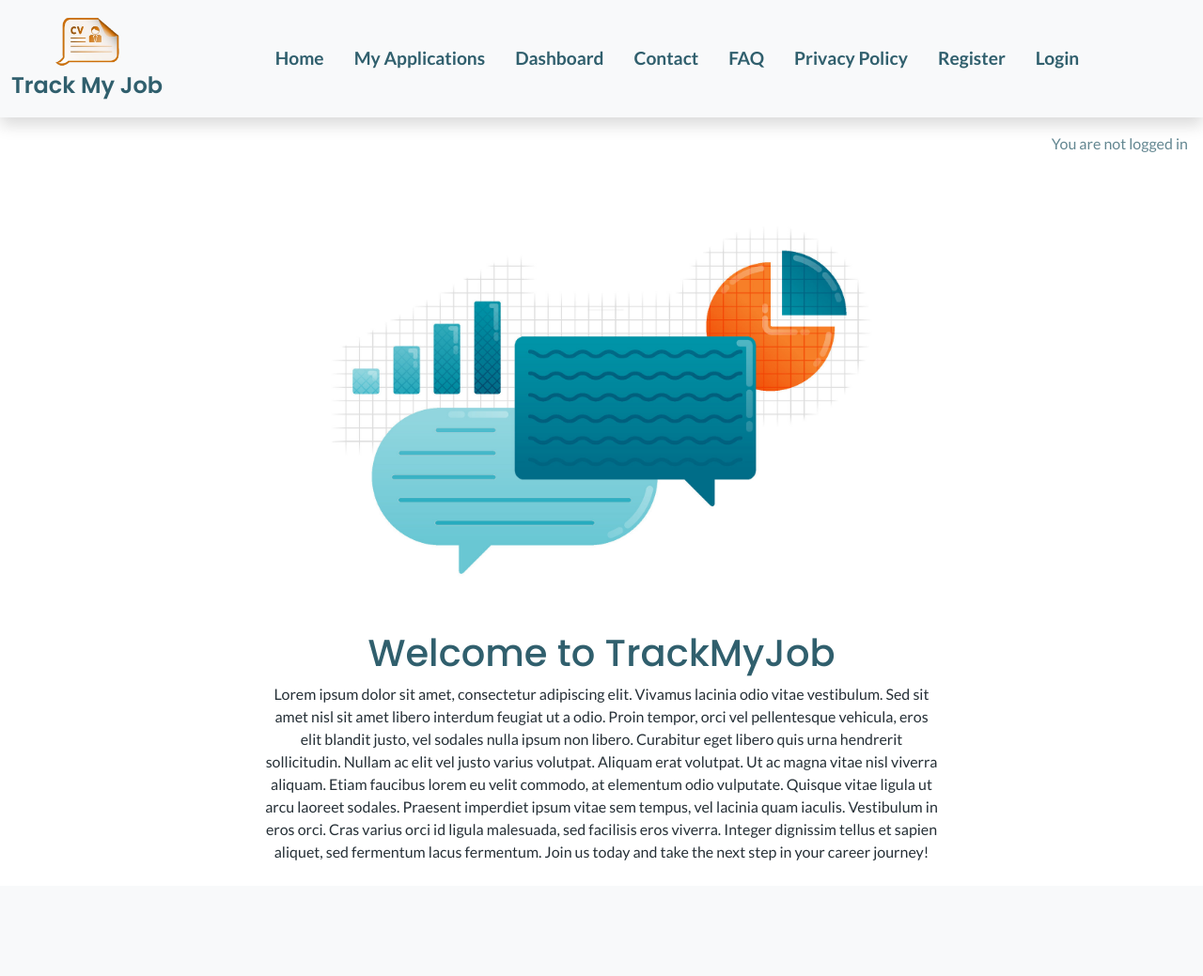
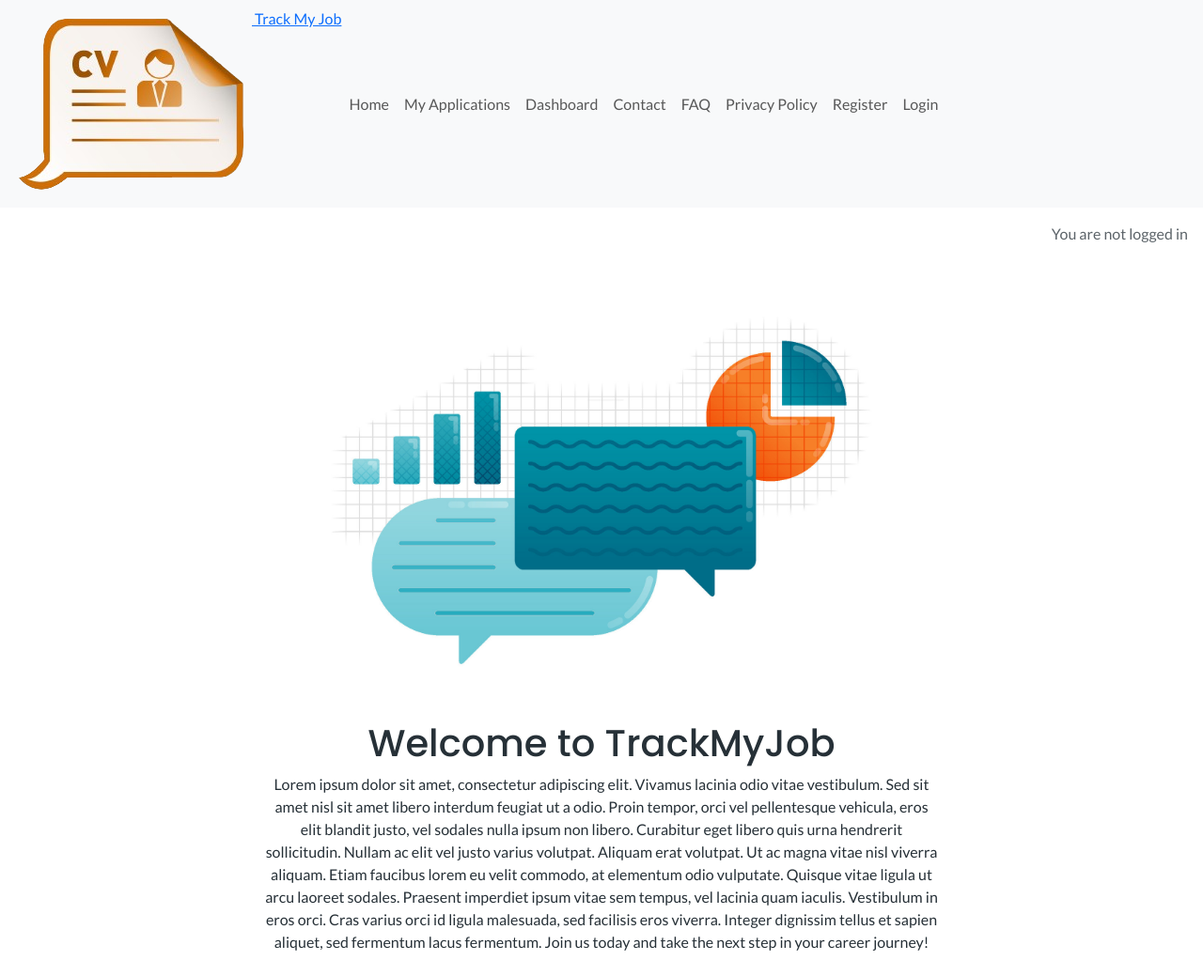
Before and after one commit to Tamas-Gavlider/2410-hackhaton-team5, a Django app: page / in a window 1280 px wide. Shown: the whole page at 94% size. Before the commit the page ends 916 px from the top, so only its background shows below. Run offline with Django 5.2, Linux system fonts and the light colour scheme; some libraries are stand-ins or nearby versions.

Commit message:
Revert "style: add styling to navbar"
This reverts commit 1926b0db4f05c00e439f5cd424b7f0fe26d6b8f3.

```diff
--- a/static/css/base.css
+++ b/static/css/base.css
@@ -25,41 +25,6 @@ body {
   font-family: "Lato", serif;
 }
 
-h1, h2, h3,
-.logo-text {
-  color: var(--dark-turqouise);
+h1, h2, h3 {
   font-family: "Poppins", serif;
 }
-
-.nav-link {
-  color: var(--dark-turqouise);
-  font-size: 1.2rem;
-  font-weight: 600;
-}
-
-.nav-link:hover {
-  color: var(--bright-orange);
-}
-
-.logo-container {
-  display: flex;
-  flex-direction: column;
-  align-items: center;
-}
-
-.logo {
-  width: 4.5rem;
-}
-
-.logo-text {
-  font-size: 1.5rem;
-  font-weight: 600;
-}
-
-.logo-text:hover {
-  color: var(--bright-orange)!important;
-}
-
-.user-status  {
-  color: var(--dark-turqouise);
-}
--- a/templates/base.html
+++ b/templates/base.html
@@ -25,45 +25,56 @@
 
 <body>
   <header>
-    <nav class="navbar navbar-expand-lg bg-body-tertiary shadow py-3" aria-label="Main navigation">
+    <nav class="navbar navbar-expand-lg bg-body-tertiary" aria-label="Main navigation">
       <div class="container-fluid">
-        <a class="logo-container text-decoration-none" href="{% url 'home' %}" aria-label="Track My Job Home">
-          <img src="{% static 'images/logo.png' %}" alt="Track My Job Logo" class="logo d-inline-block">
-          <span class="logo-text">Track My Job</span>
+        <a class="" href="{% url 'home' %}"
+          aria-label="Track My Job Home">
+          <img src="{% static 'images/logo.png' %}" alt="Track My Job Logo" class="logo d-inline-block align-text-top">
+          Track My Job
         </a>
-        <button class="navbar-toggler navbar-toggler-sm" type="button" data-bs-toggle="collapse" data-bs-target="#navbarNav" aria-controls="navbarNav" aria-expanded="false" aria-label="Toggle navigation">
+        <button class="navbar-toggler navbar-toggler-sm" type="button" data-bs-toggle="collapse"
+          data-bs-target="#navbarNav" aria-controls="navbarNav" aria-expanded="false" aria-label="Toggle navigation">
           <span class="navbar-toggler-icon"></span>
         </button>
-        <div class="collapse navbar-collapse justify-content-center" id="navbarNav">
-          <ul class="navbar-nav mx-auto">
-            <li class="nav-item px-2">
-              <a class="nav-link {% if request.path == home_url %}active" aria-current="page{% endif %}" href="{% url 'home' %}" aria-label="Home page">Home</a>
+        <div class="collapse navbar-collapse" id="navbarNav">
+          <ul class="navbar-nav">
+            <li class="nav-item">
+              <a class="nav-link {% if request.path == home_url %}active" aria-current="page{% endif %}"
+                href="{% url 'home' %}" aria-label="Home page">Home</a>
             </li>
-            <li class="nav-item px-2">
-              <a class="nav-link {% if request.path == job_applications_url %}active" aria-current="page{% endif %}" href="{% url 'job_applications' %}" aria-label="My Applications">My Applications</a>
+            <li class="nav-item">
+              <a class="nav-link {% if request.path == job_applications_url %}active" aria-current="page{% endif %}"
+                href="{% url 'job_applications' %}" aria-label="My Applications">My Applications</a>
             </li>
-            <li class="nav-item px-2">
-              <a class="nav-link {% if request.path == dashboard_url %}active" aria-current="page{% endif %}" href="#" aria-label="Dashboard">Dashboard</a>
+            <li class="nav-item">
+              <a class="nav-link {% if request.path == dashboard_url %}active" aria-current="page{% endif %}"
+                href="#" aria-label="Dashboard">Dashboard</a>
             </li>
-            <li class="nav-item px-2">
-              <a class="nav-link {% if request.path == contact_url %}active" aria-current="page{% endif %}" href="{% url 'contact' %}" aria-label="Contact page">Contact</a>
+            <li class="nav-item">
+              <a class="nav-link {% if request.path == contact_url %}active" aria-current="page{% endif %}"
+                href="{% url 'contact' %}" aria-label="Contact page">Contact</a>
             </li>
-            <li class="nav-item px-2">
-              <a class="nav-link {% if request.path == faq_url %}active" aria-current="page{% endif %}" href="{% url 'faq' %}" aria-label="Frequently Asked Questions">FAQ</a>
+            <li class="nav-item"></li>
+              <a class="nav-link {% if request.path == faq_url %}active" aria-current="page{% endif %}"
+                href="{% url 'faq' %}" aria-label="Frequently Asked Questions">FAQ</a>
             </li>
-            <li class="nav-item px-2">
-              <a class="nav-link {% if request.path == privacy_policy_url %}active" aria-current="page{% endif %}" href="{% url 'privacy_policy' %}" aria-label="Privacy Policy">Privacy Policy</a>
+            <li class="nav-item"></li>
+              <a class="nav-link {% if request.path == privacy_policy_url %}active" aria-current="page{% endif %}"
+                href="{% url 'privacy_policy' %}" aria-label="Privacy Policy">Privacy Policy</a>
             </li>
             {% if user.is_authenticated %}
-            <li class="nav-item px-2">
-              <a class="nav-link {% if request.path == logout_url %}active" aria-current="page{% endif %}" href="{% url 'account_logout' %}" aria-label="Logout">Logout</a>
+            <li class="nav-item">
+              <a class="nav-link {% if request.path == logout_url %}active" aria-current="page{% endif %}"
+                href="{% url 'account_logout' %}" aria-label="Logout">Logout</a>
             </li>
             {% else %}
-            <li class="nav-item px-2">
-              <a class="nav-link {% if request.path == signup_url %}active" aria-current="page{% endif %}" href="{% url 'account_signup' %}" aria-label="Register">Register</a>
+            <li class="nav-item">
+              <a class="nav-link {% if request.path == signup_url %}active" aria-current="page{% endif %}"
+                href="{% url 'account_signup' %}" aria-label="Register">Register</a>
             </li>
-            <li class="nav-item px-2">
-              <a class="nav-link {% if request.path == login_url %}active" aria-current="page{% endif %}" href="{% url 'account_login' %}" aria-label="Login">Login</a>
+            <li class="nav-item">
+              <a class="nav-link {% if request.path == login_url %}active" aria-current="page{% endif %}"
+                href="{% url 'account_login' %}" aria-label="Login">Login</a>
             </li>
             {% endif %}
           </ul>
@@ -71,11 +82,10 @@
       </div>
     </nav>
 
-
     {% if user.is_authenticated %}
-    <p class="user-status opacity-75 text-end m-3">You are logged in as {{ user }}</p>
+    <p class="opacity-75 text-end m-3">You are logged in as {{ user }}</p>
     {% else %}
-    <p class="user-status opacity-75 text-end m-3">You are not logged in</p>
+    <p class="opacity-75 text-end m-3">You are not logged in</p>
     {% endif %}
   </header>
 
@@ -84,7 +94,7 @@
     <!--Content goes here-->
     {% endblock content %}
   </main>
-  <script src="{% static 'js/kanban.js'%}"></script>
+  <script src="{% static 'js/kanban.js'%}"
   <script src="https://cdn.jsdelivr.net/npm/bootstrap@5.3.3/dist/js/bootstrap.bundle.min.js"
     integrity="sha384-YvpcrYf0tY3lHB60NNkmXc5s9fDVZLESaAA55NDzOxhy9GkcIdslK1eN7N6jIeHz" crossorigin="anonymous">
   </script>
```
